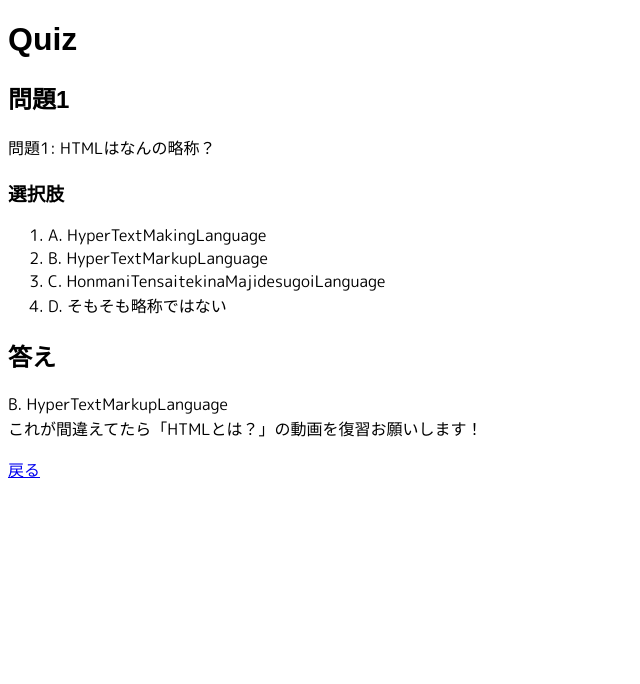
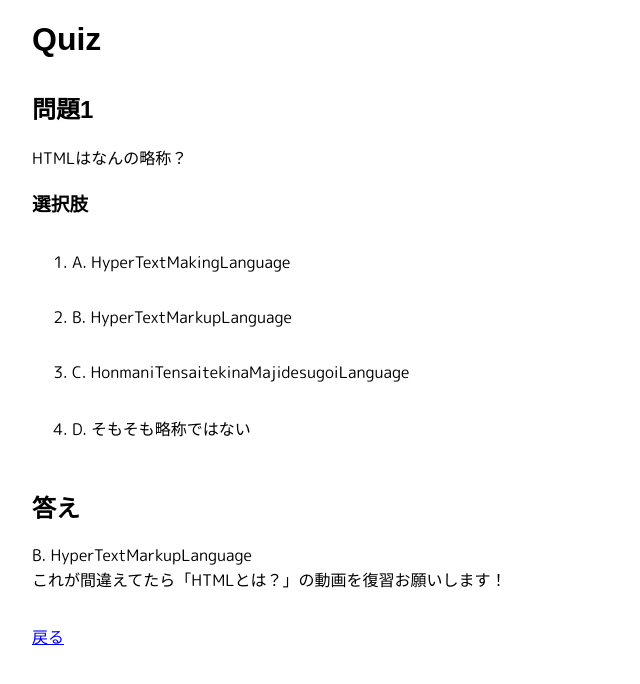
Before and after one commit to ymz-prog/WebApp_study, a PHP site: page /question1.html in a window 1280 px wide. Shown: the top 684 px of the page, without its empty margins (0-640 px from the left). Run offline with PHP 8.4, Linux system fonts and the light colour scheme.

Commit message:
questionsファイルのレイアウト調整(仮）

```diff
--- a/quiz/question1.html
+++ b/quiz/question1.html
@@ -8,10 +8,13 @@
     <title>問題1 | Quizサンプル</title>
 </head>
 <body>
+    <div id="main">
         <h1>Quiz</h1>
+
+        <div class="section">
             <h2>問題1</h2>
             <p>
-        問題1: HTMLはなんの略称？
+                HTMLはなんの略称？
 
             </p>
             <h3>選択肢</h3>
@@ -21,12 +24,19 @@
                 <li>C. HonmaniTensaitekinaMajidesugoiLanguage</li>
                 <li>D. そもそも略称ではない</li>
             </ol>
+        </div>
 
+        <div class="section">
             <h2>答え</h2>
             <p>
                 B. HyperTextMarkupLanguage<br>
                 これが間違えてたら「HTMLとは？」の動画を復習お願いします！
             </p>
+        </div>
+
+        <div class="section">
             <a href="index.html">戻る</a>
+        </div>
+    </div>
 </body>
 </html>
--- a/quiz/style.css
+++ b/quiz/style.css
@@ -9,3 +9,16 @@ body{
 h1,h2,h3{
     font-family: "游ゴシック体", "YuGothic", "游ゴシック", "Yu Gothic", sans-serif;
 }
+
+ul li, ol li{
+    padding: 1em 0;
+
+}
+
+#main{
+    padding: 0 1.5em;
+}
+
+div.section{
+    margin-top: 2em
+}
```
Lines whose indentation alone changed are shown as unchanged.
